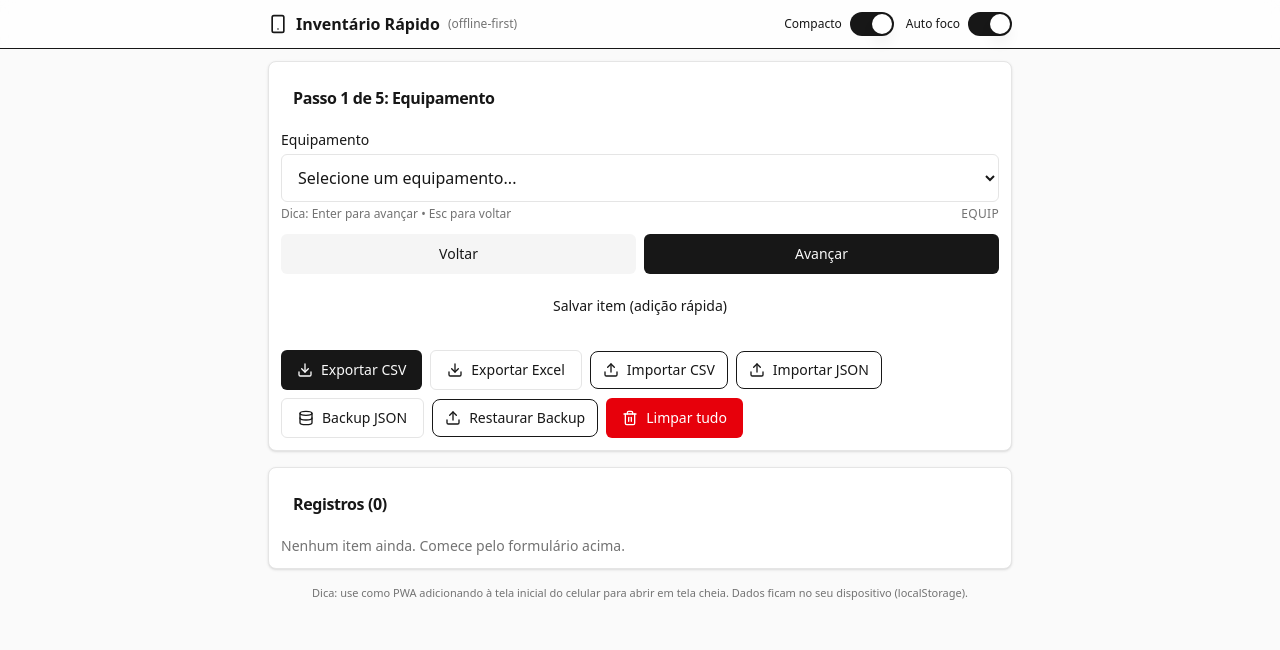
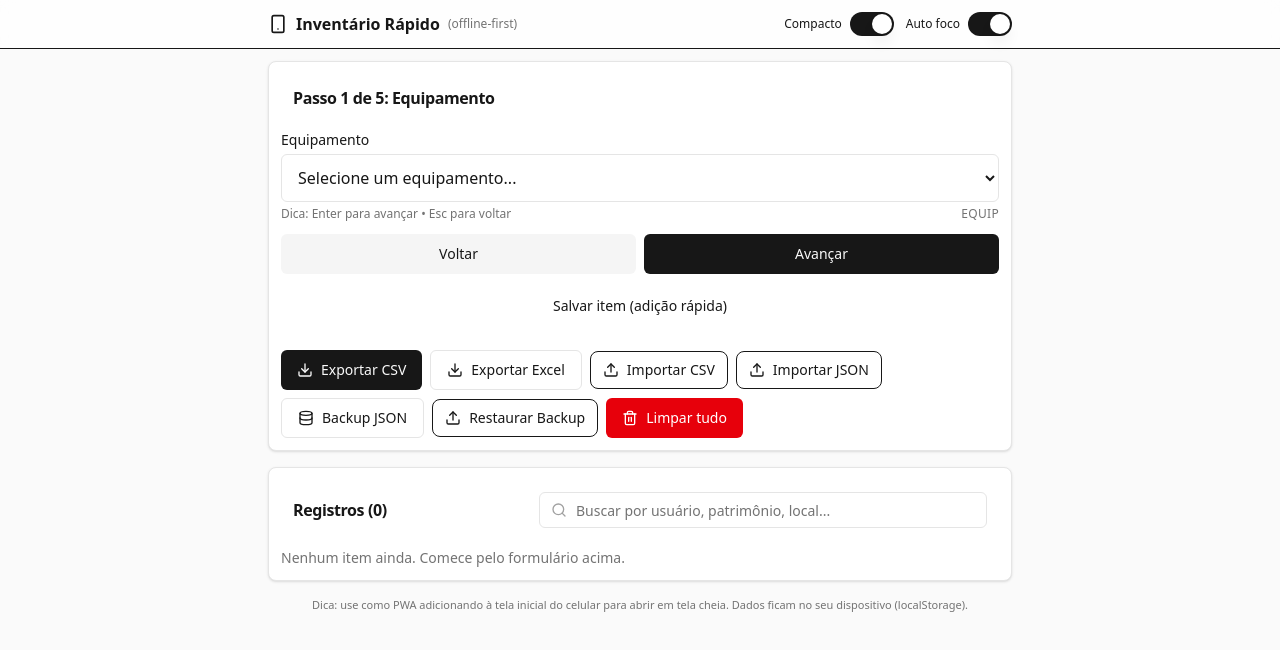
Before and after one commit to kawanwagnner/teste-inventario, a React (Vite) app: page / in a window 1280 px wide. Shown: the top 650 px of the page. Built offline with nearby package versions, Linux system fonts and the light colour scheme.

Commit message:
feat: add search functionality with history tracking for inventory records

```diff
--- a/src/App.tsx
+++ b/src/App.tsx
@@ -8,6 +8,7 @@ import {
   Pencil,
   Check,
   X,
+  Search,
 } from "lucide-react";
 import { Button } from "@/components/ui/button";
 import {
@@ -444,6 +445,17 @@ export default function App() {
   const [editingIndex, setEditingIndex] = useState<number | null>(null);
   const [editingRow, setEditingRow] = useState<InventoryRow | null>(null);
 
+  // Search/Filter
+  const [searchTerm, setSearchTerm] = useState("");
+  const [searchHistory, setSearchHistory] = useState<string[]>(() => {
+    try {
+      const saved = localStorage.getItem("search_history");
+      return saved ? JSON.parse(saved) : [];
+    } catch {
+      return [];
+    }
+  });
+
   // Opções de equipamentos pré-definidas
   const equipmentOptions = ["Notebook", "Mouse", "Teclado", "Fone", "Monitor"];
 
@@ -464,6 +476,37 @@ export default function App() {
       .filter((value, index, self) => self.indexOf(value) === index); // únicos
     return users.slice(0, 10); // últimos 10
   }, [rows]);
+
+  // Filtrar registros baseado na pesquisa
+  const filteredRows = useMemo(() => {
+    if (!searchTerm.trim()) return rows;
+    const term = searchTerm.toLowerCase();
+    return rows.filter(
+      (r) =>
+        r.usuario?.toLowerCase().includes(term) ||
+        r.patrimonio?.toLowerCase().includes(term) ||
+        r.local?.toLowerCase().includes(term) ||
+        r.equip?.toLowerCase().includes(term) ||
+        r.fabricante?.toLowerCase().includes(term)
+    );
+  }, [rows, searchTerm]);
+
+  // Salvar histórico de pesquisa
+  useEffect(() => {
+    if (searchHistory.length > 0) {
+      localStorage.setItem("search_history", JSON.stringify(searchHistory));
+    }
+  }, [searchHistory]);
+
+  // Função para adicionar ao histórico
+  function addToSearchHistory(term: string) {
+    if (!term.trim()) return;
+    setSearchHistory((prev) => {
+      const filtered = prev.filter((t) => t !== term);
+      const newHistory = [term, ...filtered].slice(0, 5); // máximo 5
+      return newHistory;
+    });
+  }
 
   // Autosave
   useEffect(() => {
@@ -1007,14 +1050,57 @@ export default function App() {
         {/* Preview List */}
         <Card className="border-neutral-200">
           <CardHeader className="pb-2">
-            <CardTitle className="text-base">
-              Registros ({rows.length})
-            </CardTitle>
+            <div className="flex flex-col sm:flex-row sm:items-center sm:justify-between gap-3">
+              <CardTitle className="text-base">
+                Registros ({rows.length})
+                {searchTerm && (
+                  <span className="text-sm font-normal text-neutral-500 ml-2">
+                    ({filteredRows.length}{" "}
+                    {filteredRows.length === 1 ? "resultado" : "resultados"})
+                  </span>
+                )}
+              </CardTitle>
+              <div className="relative flex-1 max-w-md">
+                <Search className="absolute left-3 top-1/2 -translate-y-1/2 w-4 h-4 text-neutral-400" />
+                <Input
+                  type="text"
+                  placeholder="Buscar por usuário, patrimônio, local..."
+                  value={searchTerm}
+                  onChange={(e) => setSearchTerm(e.target.value)}
+                  onKeyDown={(e) => {
+                    if (e.key === "Enter" && searchTerm.trim()) {
+                      addToSearchHistory(searchTerm.trim());
+                    }
+                  }}
+                  className="pl-9 pr-3 h-9 text-sm"
+                  list="search-history"
+                />
+                {searchHistory.length > 0 && (
+                  <datalist id="search-history">
+                    {searchHistory.map((term, idx) => (
+                      <option key={idx} value={term} />
+                    ))}
+                  </datalist>
+                )}
+                {searchTerm && (
+                  <button
+                    onClick={() => setSearchTerm("")}
+                    className="absolute right-3 top-1/2 -translate-y-1/2 text-neutral-400 hover:text-neutral-600"
+                  >
+                    <X className="w-4 h-4" />
+                  </button>
+                )}
+              </div>
+            </div>
           </CardHeader>
           <CardContent className={pad}>
             {rows.length === 0 ? (
               <p className="text-sm text-neutral-500">
                 Nenhum item ainda. Comece pelo formulário acima.
+              </p>
+            ) : filteredRows.length === 0 ? (
+              <p className="text-sm text-neutral-500">
+                Nenhum resultado encontrado para "{searchTerm}".
               </p>
             ) : (
               <div className="w-full overflow-x-auto overflow-y-auto max-h-[500px] border rounded-lg">
@@ -1046,7 +1132,12 @@ export default function App() {
                   </thead>
                   <tbody className="divide-y bg-white">
                     <AnimatePresence initial={false}>
-                      {rows.map((r, i) => {
+                      {filteredRows.map((r) => {
+                        const i = rows.findIndex(
+                          (row) =>
+                            row.createdAt === r.createdAt &&
+                            row.patrimonio === r.patrimonio
+                        );
                         const isEditing = editingIndex === i;
                         return (
                           <motion.tr
```
